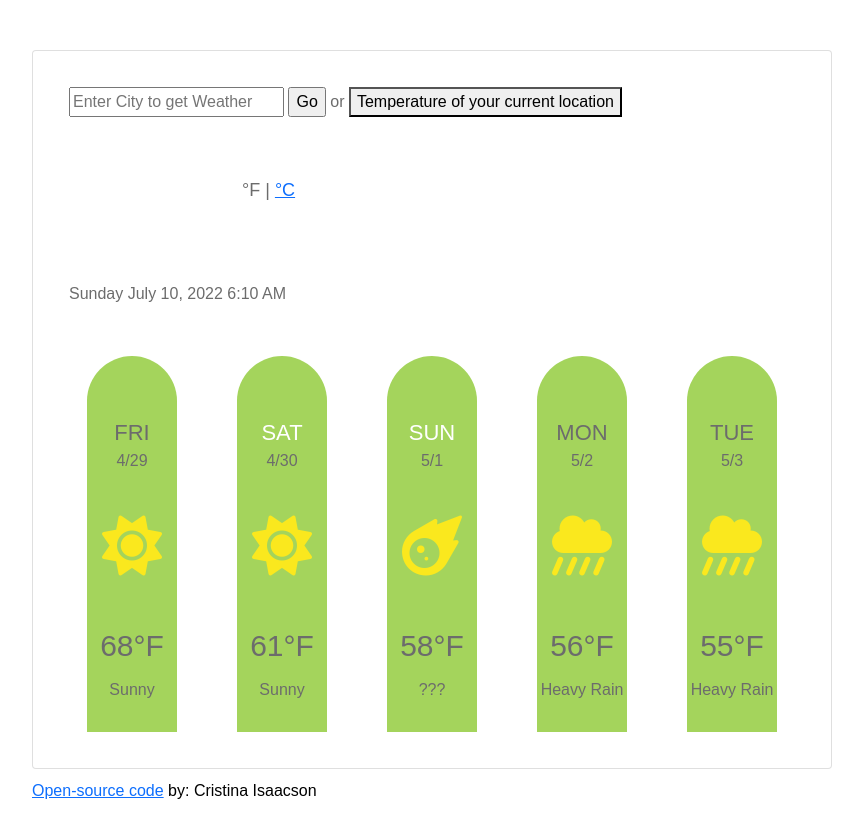
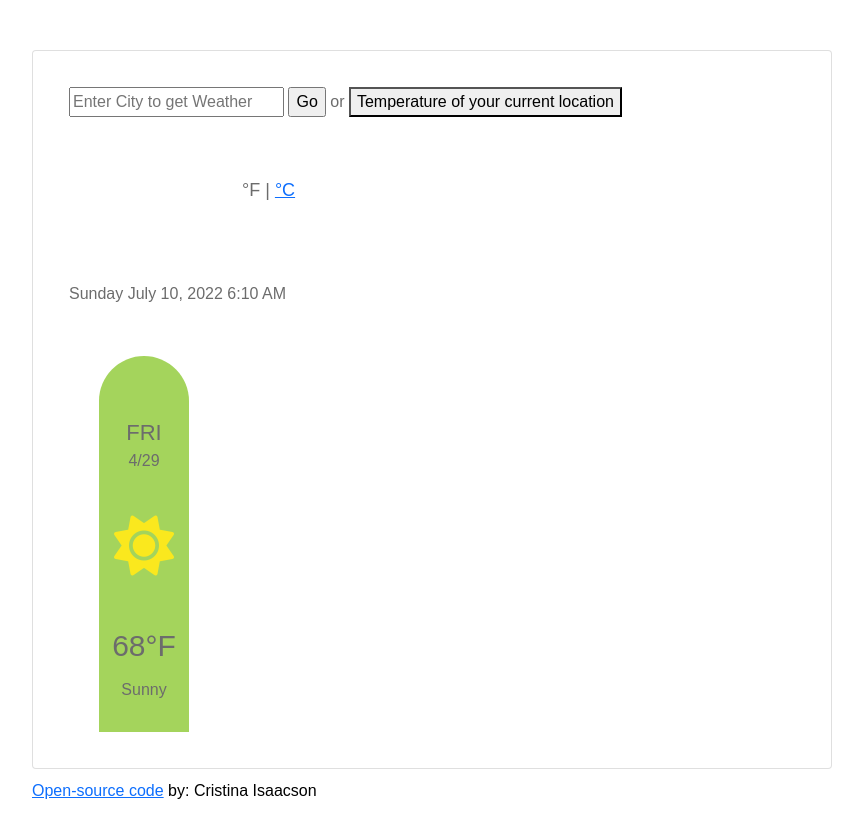
Before and after one commit to nycxcristie/weatherapp, a website built with Parcel: page index.html in a window 1280 px wide. Shown: the whole page, without its empty margins (320-1183 px from the left). Built offline with nearby package versions, Linux system fonts and the light colour scheme.

Commit message:
reconfigured 5day forecast
turned into column instead of rows to be  looped

```diff
--- a/index.html
+++ b/index.html
@@ -95,54 +95,18 @@
               <div class="col-12" id="current-location"></div>
             </div>
 
-            <div class="row fiveWeekdays">
-              <div class="col weekday">FRI</div>
-              <div class="col weekend">SAT</div>
-              <div class="col weekend">SUN</div>
-              <div class="col weekday">MON</div>
-              <div class="col weekday">TUE</div>
-            </div>
-
-            <div class="row fiveDates">
-              <div class="col date">4/29</div>
-              <div class="col date">4/30</div>
-              <div class="col date">5/1</div>
-              <div class="col date">5/2</div>
-              <div class="col date">5/3</div>
-            </div>
-
-            <div class="row fiveDatesIcons">
-              <div class="col dateIcon">
-                <i class="fa-solid fa-sun"></i>
+            <div class="weather-forecast" id="weather">
+              <div class="row">
+                <div class="col">
+                  <div class="weekday">FRI</div>
+                  <div class="date">4/29</div>
+                  <div class="dateIcon">
+                    <i class="fa-solid fa-sun"></i>
+                  </div>
+                  <div class="temp">68°F</div>
+                  <div class="description">Sunny</div>
+                </div>
               </div>
-              <div class="col dateIcon">
-                <i class="fa-solid fa-sun"></i>
-              </div>
-              <div class="col dateIcon">
-                <i class="fa-solid fa-meteor"></i>
-              </div>
-              <div class="col dateIcon">
-                <i class="fa-solid fa-cloud-showers-heavy"></i>
-              </div>
-              <div class="col dateIcon">
-                <i class="fa-solid fa-cloud-showers-heavy"></i>
-              </div>
-            </div>
-
-            <div class="row fiveDatesTemp">
-              <div class="col temp">68°F</div>
-              <div class="col temp">61°F</div>
-              <div class="col temp">58°F</div>
-              <div class="col temp">56°F</div>
-              <div class="col temp">55°F</div>
-            </div>
-
-            <div class="row iconDescription">
-              <div class="col description">Sunny</div>
-              <div class="col description">Sunny</div>
-              <div class="col description">???</div>
-              <div class="col description">Heavy Rain</div>
-              <div class="col description">Heavy Rain</div>
             </div>
           </div>
         </div>
--- a/script/javascript.js
+++ b/script/javascript.js
@@ -195,3 +195,43 @@ function displayFahrenheitTemperature(event) {
 
 let fahrenheitLink = document.querySelector("#fahrenheit-link");
 fahrenheitLink.addEventListener("click", displayFahrenheitTemperature);
+
+//5 dau forecast
+function displayForecast() {
+  let forecastElement = document.querySelector("#forecast");
+
+  let forecastHTML = `<div class="row">`;
+  forecastHTML =
+    forecastHTML +
+    `
+                <div class="col">
+                  <div class="weekday">FRI</div>
+                  <div class="date">4/29</div>
+                  <div class="dateIcon">
+                    <i class="fa-solid fa-sun"></i>
+                  </div>
+                  <div class="temp">68°F</div>
+                  <div class="description">Sunny</div>
+                </div>
+  `;
+
+  forecastHTML =
+    forecastHTML +
+    `
+                <div class="col">
+                  <div class="weekday">FRI</div>
+                  <div class="date">4/29</div>
+                  <div class="dateIcon">
+                    <i class="fa-solid fa-sun"></i>
+                  </div>
+                  <div class="temp">68°F</div>
+                  <div class="description">Sunny</div>
+                </div>
+  `;
+
+  forecastHTML = forecastHTML + `</div>`;
+
+  forecastElement.innerHTML = forecastHTML;
+}
+
+displayForecast();
--- a/src/styles.css
+++ b/src/styles.css
@@ -102,6 +102,10 @@ body {
   padding-top: 50px;
 }
 
+.weather-forecast {
+  max-width: 150px;
+}
+
 .weatherIcon {
   font-size: 70px;
   padding: 10px;
```
